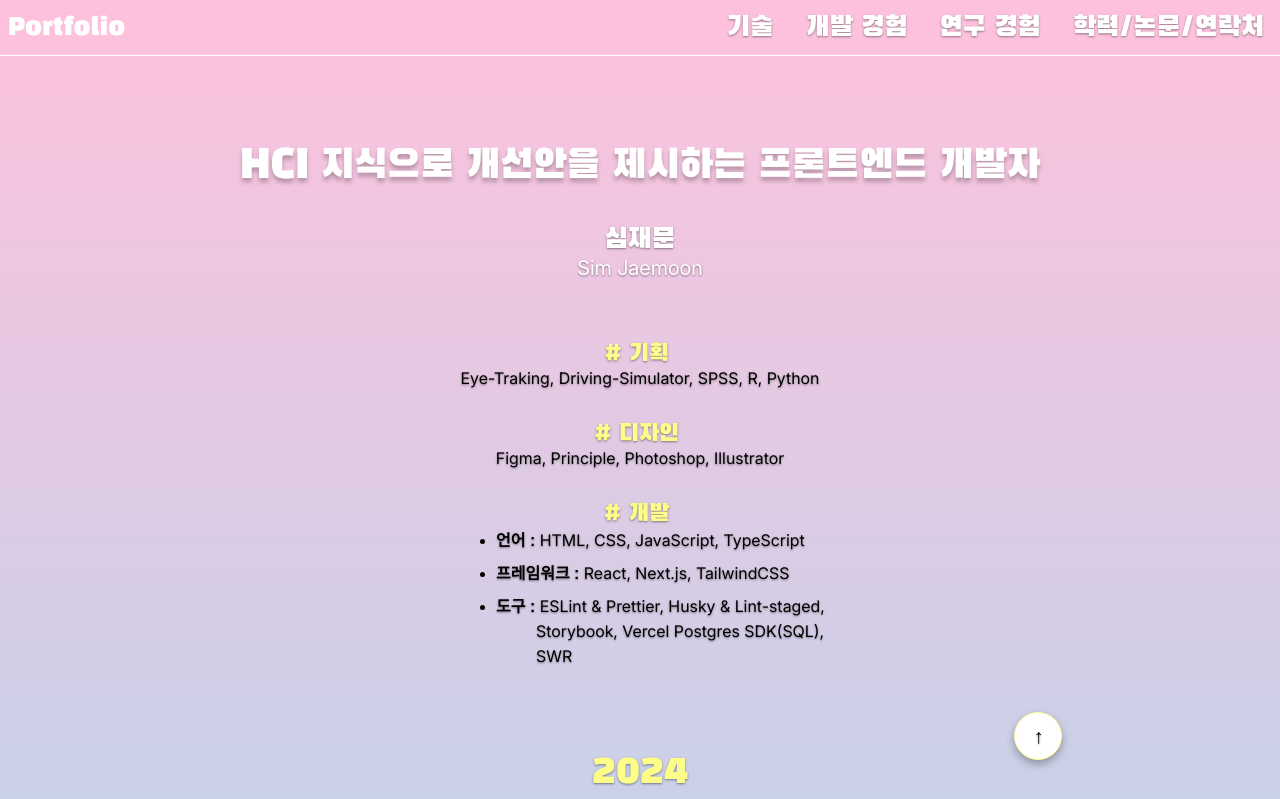
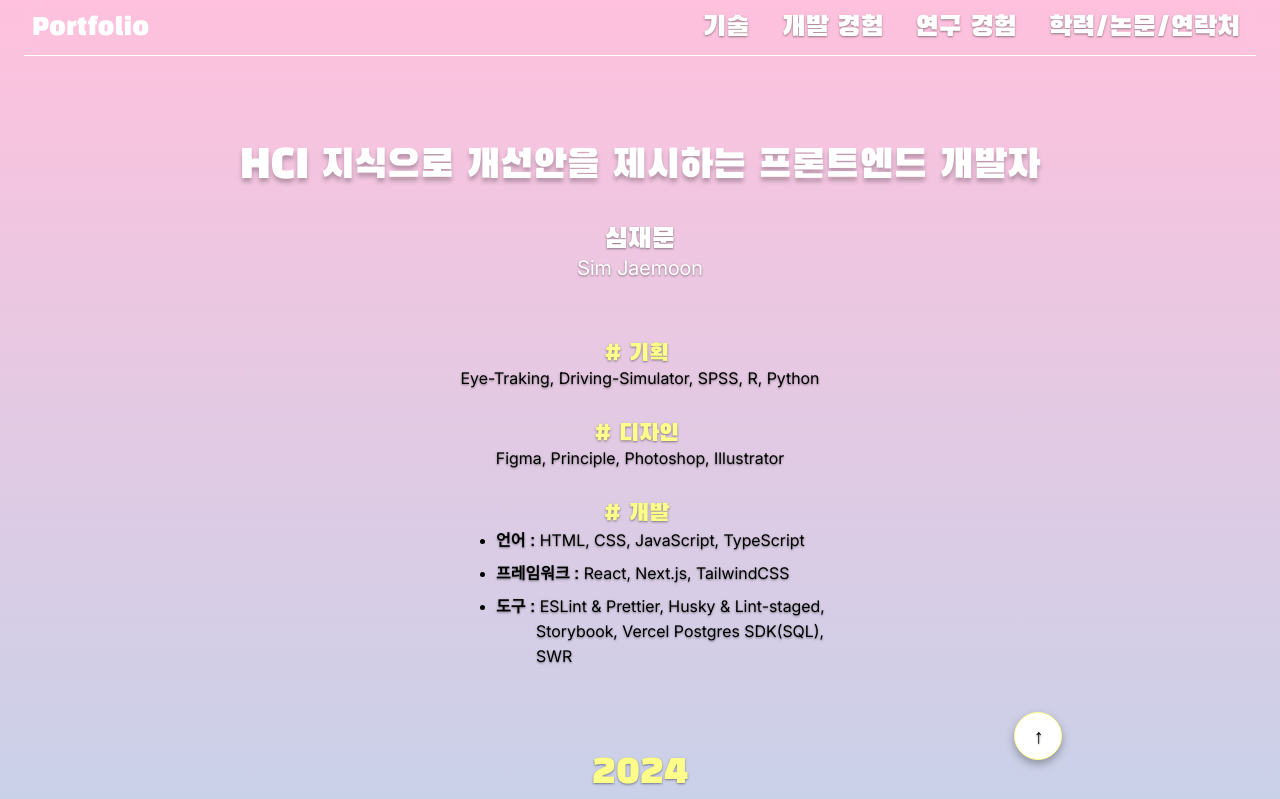
Before and after one commit to SimJaemoon/SimJaemoon.github.io, a Next.js app: page / in a window 1280 px wide. Shown: the top 799 px of the page. Built offline with nearby package versions, Linux system fonts and the light colour scheme; a web font is replaced by a local one.

Commit message:
UI: Add min height to nav modal for landscape

```diff
--- a/src/app/globals.css
+++ b/src/app/globals.css
@@ -9,7 +9,7 @@ html {
 body {
   margin-left: auto;
   margin-right: auto;
-  max-width: 1280px;
+  max-width: 1232px;
   min-width: 328px;
   background: linear-gradient(
     180deg,
--- a/src/components/HamburgerButton.tsx
+++ b/src/components/HamburgerButton.tsx
@@ -37,7 +37,7 @@ export default function HamburgerButton() {
         </button>
       </div>
       <nav
-        className={`absolute top-full z-10 h-[30dvh] w-full overflow-hidden ${!isOpen ? 'invisible' : 'visible'}`}
+        className={`absolute top-full z-10 h-[30dvh] min-h-[55dvh] w-full overflow-hidden ${!isOpen ? 'invisible' : 'visible'}`}
       >
         <div
           className={`relative flex h-full w-full flex-col rounded-b-[12px] bg-onBackground/40 text-20 leading-[24px] text-onPrimary transition-all duration-300 ${!isOpen ? '-top-full' : 'top-0'}`}
```
